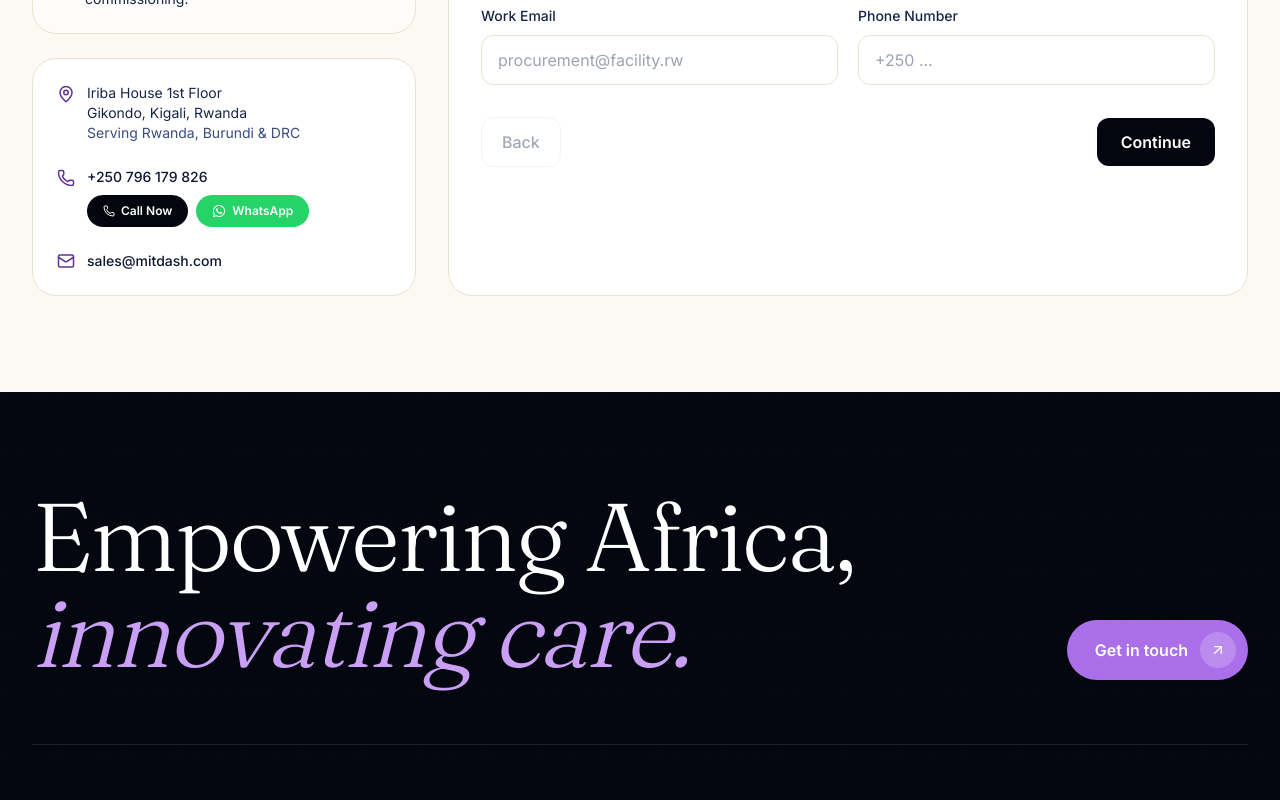
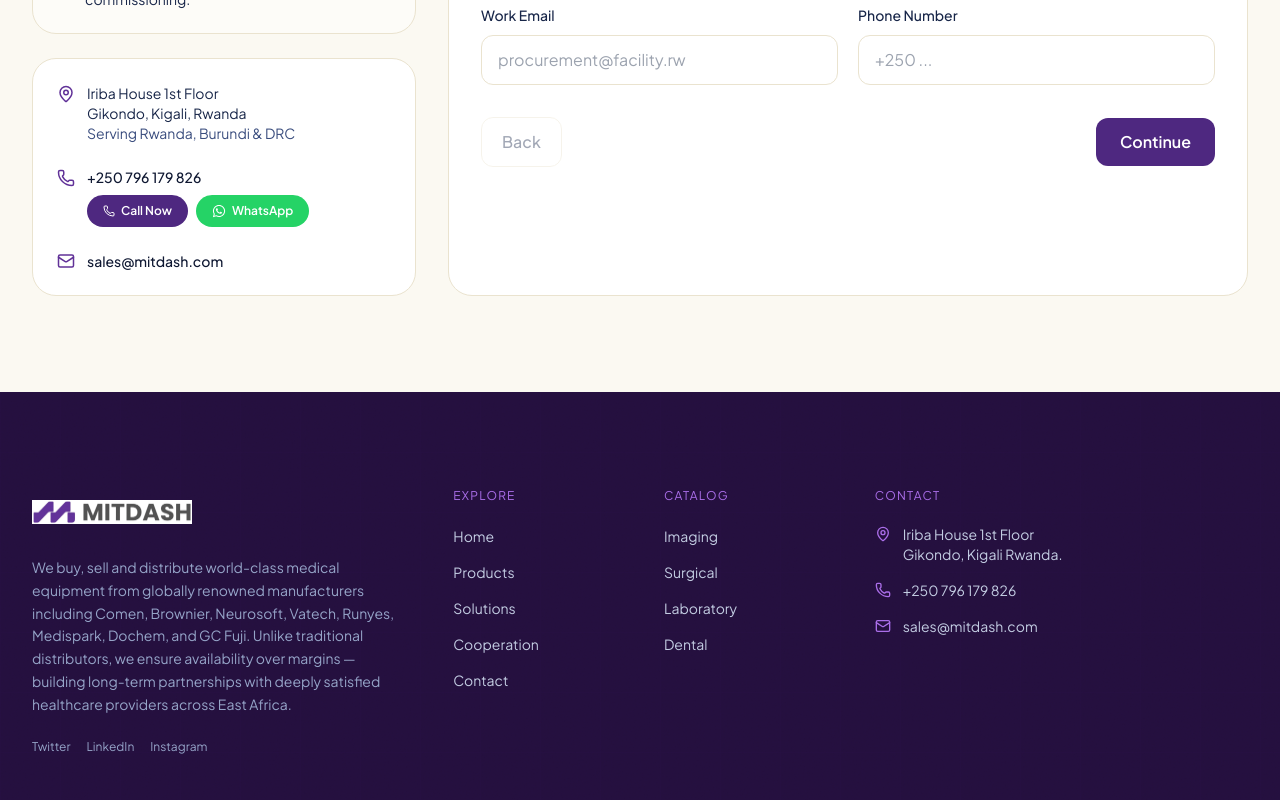
Before and after one commit to Siala-03/mitdash, a React (Vite) app: page /contact in a window 1280 px wide. Shown: the part 820-1620 px from the top of the page. Built offline with nearby package versions, Linux system fonts and the light colour scheme.

Commit message:
password update fix

```diff
--- a/src/components/Footer.tsx
+++ b/src/components/Footer.tsx
@@ -1,10 +1,10 @@
 import React from 'react';
 import { Link } from 'react-router-dom';
-import { Mail, Phone, MapPin, ArrowUpRight } from 'lucide-react';
+import { Mail, Phone, MapPin } from 'lucide-react';
 
 export function Footer() {
   return (
-    <footer className="bg-ink-950 text-ink-200 pt-12 md:pt-20 lg:pt-24 pb-10 relative overflow-hidden grain">
+    <footer className="bg-brand-900 text-ink-200 pt-12 md:pt-20 lg:pt-24 pb-10 relative overflow-hidden grain">
       {/* Subtle grid overlay */}
       <div
         className="absolute inset-0 opacity-[0.04]"
@@ -16,26 +16,6 @@
       />
 
       <div className="max-w-7xl mx-auto px-4 sm:px-6 lg:px-8 relative">
-
-        {/* Big headline + CTA */}
-        <div className="mb-12 md:mb-20 pb-10 md:pb-16 border-b border-white/10">
-          <div className="flex flex-col lg:flex-row gap-8 lg:gap-12 items-start lg:items-end justify-between">
-            <h2 className="font-display text-4xl sm:text-5xl md:text-7xl lg:text-8xl font-light text-white leading-[0.95]">
-              Empowering Africa,
-              <br />
-              <span className="italic text-signal-300">innovating care.</span>
-            </h2>
-            <Link
-              to="/contact"
-              className="group shrink-0 inline-flex items-center gap-3 bg-signal-400 hover:bg-signal-300 text-white pl-7 pr-3 py-3 rounded-full font-semibold transition-all"
-            >
-              Get in touch
-              <span className="bg-white/20 w-9 h-9 rounded-full flex items-center justify-center group-hover:rotate-45 transition-transform duration-500">
-                <ArrowUpRight size={16} />
-              </span>
-            </Link>
-          </div>
-        </div>
 
         {/* Link columns */}
         <div className="grid grid-cols-2 md:grid-cols-4 lg:grid-cols-12 gap-8 lg:gap-12 mb-12 md:mb-16">
--- a/src/components/MobileQuickContact.tsx
+++ b/src/components/MobileQuickContact.tsx
@@ -12,7 +12,7 @@
         <div className="grid grid-cols-2 gap-2">
           <a
             href={`tel:${PHONE}`}
-            className="inline-flex items-center justify-center gap-2 rounded-xl bg-ink-950 text-white py-3 text-sm font-semibold hover:bg-ink-900 transition-colors"
+            className="inline-flex items-center justify-center gap-2 rounded-xl bg-signal-700 text-white py-3 text-sm font-semibold hover:bg-signal-600 transition-colors"
           >
             <Phone size={15} />
             Call Now
--- a/src/components/Navbar.tsx
+++ b/src/components/Navbar.tsx
@@ -74,7 +74,7 @@
           <div className="hidden lg:flex items-center gap-3">
             <Link
               to="/contact"
-              className="group inline-flex items-center gap-2 bg-slate-900 hover:bg-brand-900 text-white px-5 py-2.5 rounded-full text-sm font-medium transition-all shadow-sm">
+              className="group inline-flex items-center gap-2 bg-signal-700 hover:bg-signal-600 text-white px-5 py-2.5 rounded-full text-sm font-medium transition-all shadow-sm">
 
               Request a Quote
               <span className="inline-block transition-transform group-hover:translate-x-0.5">
@@ -123,7 +123,7 @@
             )}
               <Link
               to="/contact"
-              className="mt-2 bg-brand-900 text-white text-center font-medium px-4 py-3 rounded-xl">
+              className="mt-2 bg-signal-700 text-white text-center font-medium px-4 py-3 rounded-xl">
 
                 Request a Quote
               </Link>
--- a/src/index.css
+++ b/src/index.css
@@ -1,4 +1,4 @@
-@import url('https://fonts.googleapis.com/css2?family=Inter:wght@300;400;500;600;700;800&family=Fraunces:opsz,wght@9..144,300;9..144,400;9..144,500;9..144,600;9..144,700&family=JetBrains+Mono:wght@400;500&display=swap');
+@import url('https://fonts.googleapis.com/css2?family=Inter:ital,wght@0,300;0,400;0,500;0,600;0,700;0,800;1,300;1,400;1,500;1,600;1,700;1,800&family=Plus+Jakarta+Sans:ital,wght@0,300;0,400;0,500;0,600;0,700;0,800;1,300;1,400;1,500;1,600;1,700;1,800&display=swap');
 
 @import 'tailwindcss/base';
 @import 'tailwindcss/components';
@@ -18,14 +18,6 @@
     padding-bottom: 86px;
   }
 }
-.font-display {
-  font-family: 'Fraunces', Georgia, serif;
-  font-optical-sizing: auto;
-  letter-spacing: -0.025em;
-}
-.font-mono {
-  font-family: 'JetBrains Mono', monospace;
-}
 /* Refined scrollbar */
 ::-webkit-scrollbar { width: 10px; height: 10px; }
 ::-webkit-scrollbar-track { background: #FBF9F2; }
@@ -36,8 +28,8 @@
 }
 ::-webkit-scrollbar-thumb:hover { background: #94A3C7; }
 ::selection {
-  background: #0E1731;
-  color: #613298;
+  background: #391a60;
+  color: #c99ef5;
 }
 *:focus-visible {
   outline: 2px solid #613298;
--- a/src/pages/Contact.tsx
+++ b/src/pages/Contact.tsx
@@ -108,7 +108,7 @@
   return (
     <div className="pt-24 pb-24 min-h-screen bg-paper-100">
       {/* ── HERO ── */}
-      <section className="relative bg-ink-950 text-white py-20 mb-12 overflow-hidden grain">
+      <section className="relative bg-brand-900 text-white py-20 mb-12 overflow-hidden grain">
         <div className="absolute inset-0">
           <img
             src="https://images.pexels.com/photos/236380/pexels-photo-236380.jpeg"
@@ -191,7 +191,7 @@
                   <div className="flex flex-wrap gap-2">
                     <a
                       href={`tel:${PHONE}`}
-                      className="inline-flex items-center gap-1.5 px-4 py-2 rounded-full bg-ink-950 text-white text-xs font-semibold hover:bg-ink-800 transition-colors"
+                      className="inline-flex items-center gap-1.5 px-4 py-2 rounded-full bg-signal-700 text-white text-xs font-semibold hover:bg-signal-600 transition-colors"
                     >
                       <Phone size={12} />
                       Call Now
@@ -371,7 +371,7 @@
                     <button
                       type="button"
                       onClick={nextStep}
-                      className="inline-flex items-center justify-center gap-2 px-6 py-3 rounded-xl bg-ink-950 text-white font-semibold hover:bg-ink-900 transition-colors"
+                      className="inline-flex items-center justify-center gap-2 px-6 py-3 rounded-xl bg-signal-700 text-white font-semibold hover:bg-signal-600 transition-colors"
                     >
                       Continue
                     </button>
--- a/src/pages/Cooperation.tsx
+++ b/src/pages/Cooperation.tsx
@@ -110,7 +110,7 @@
   return (
     <div className="bg-white">
       {/* ============== HERO ============== */}
-      <section className="relative pt-40 pb-24 bg-slate-950 overflow-hidden">
+      <section className="relative pt-40 pb-24 bg-brand-900 overflow-hidden">
         <div className="absolute inset-0">
           <img
             src="https://images.pexels.com/photos/12351696/pexels-photo-12351696.jpeg"
@@ -118,7 +118,7 @@
             fetchpriority="high"
             decoding="async"
             className="w-full h-full object-cover opacity-30" />
-          <div className="absolute inset-0 bg-gradient-to-br from-slate-950 via-brand-950/80 to-slate-950" />
+          <div className="absolute inset-0 bg-gradient-to-br from-brand-900 via-brand-950/80 to-brand-900" />
           <div className="absolute top-1/3 -right-40 w-[500px] h-[500px] bg-brand-500/20 rounded-full blur-[120px]" />
         </div>
         <div className="max-w-7xl mx-auto px-4 sm:px-6 lg:px-8 relative">
--- a/src/pages/Solutions.tsx
+++ b/src/pages/Solutions.tsx
@@ -60,7 +60,7 @@
 export function Solutions() {
   return (
      <div className="pt-24 pb-20 min-h-screen bg-paper-100">
-       <section className="bg-ink-950 text-white py-16 mb-12 relative overflow-hidden grain">
+       <section className="bg-brand-900 text-white py-16 mb-12 relative overflow-hidden grain">
          <div className="absolute inset-0">
            <img
              src="https://images.pexels.com/photos/12081338/pexels-photo-12081338.jpeg"
@@ -127,7 +127,7 @@
           </div>
         </section>
 
-        <section className="bg-ink-950 text-white rounded-3xl p-8 md:p-10 flex flex-col md:flex-row md:items-center md:justify-between gap-6">
+        <section className="bg-brand-900 text-white rounded-3xl p-8 md:p-10 flex flex-col md:flex-row md:items-center md:justify-between gap-6">
           <div>
             <p className="font-mono text-xs tracking-[0.2em] text-signal-300 uppercase mb-3">Service Coverage</p>
             <h2 className="font-display text-3xl md:text-4xl font-light leading-tight">
--- a/tailwind.config.js
+++ b/tailwind.config.js
@@ -59,9 +59,9 @@
         },
       },
       fontFamily: {
-        sans: ['Inter', 'sans-serif'],
-        display: ['"Fraunces"', 'Georgia', 'serif'],
-        mono: ['"JetBrains Mono"', 'monospace'],
+        sans: ['"Plus Jakarta Sans"', 'Inter', 'ui-sans-serif', 'system-ui', 'sans-serif', '"Apple Color Emoji"', '"Segoe UI Emoji"', '"Segoe UI Symbol"', '"Noto Color Emoji"'],
+        display: ['"Plus Jakarta Sans"', 'Inter', 'ui-sans-serif', 'system-ui', 'sans-serif'],
+        mono: ['"Plus Jakarta Sans"', 'Inter', 'ui-sans-serif', 'system-ui', 'sans-serif'],
       },
       animation: {
         'marquee': 'marquee 40s linear infinite',
```
Also changed, not shown: src/pages/Home.tsx (+12 -12 lines), src/pages/Products.tsx (+6 -6 lines).
